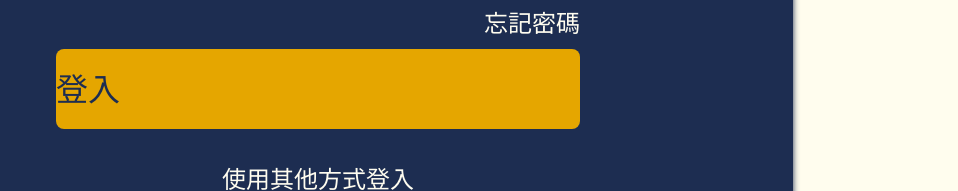
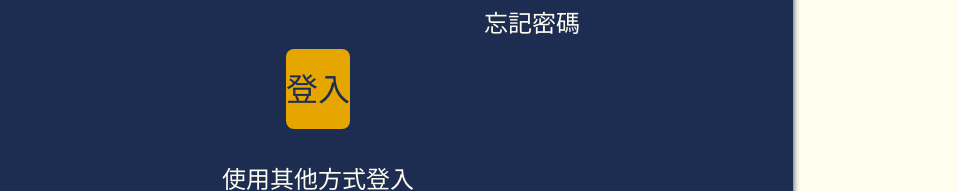
Before and after one commit to masakiLee/memory, a plain HTML site: page index.html in a window 1280 px wide. Shown: the part 408-599 px from the top of the page, 322-1280 px from the left. Drawn offline with nearby package versions, Linux system fonts and the light colour scheme.

Commit message:
Update index.html

```diff
--- a/index.html
+++ b/index.html
@@ -85,7 +85,7 @@
                             確定
                         </div>
                     </dialog>
-                    <a href="./home.html" class="py-3 text-primary bg-secondary rounded-1 border-0 mb-5 fs-2 w-100">登入</a>
+                    <a href="./home.html" class="py-3 text-primary bg-secondary rounded-1 border-0 mb-5 fs-2 d-block">登入</a>
                     <small class="other text-third fs-4">使用其他方式登入</small>
                     <ul class="social mb-8 mb-sm-5 mt-4 mt-sm-3">
                         <li><a href="#"><i class="fa-brands fa-square-google-plus google"></i></a></li>
```
